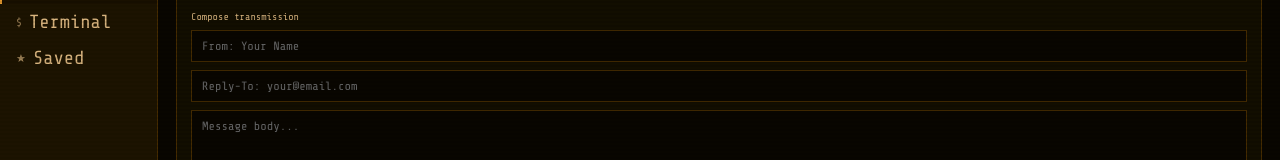
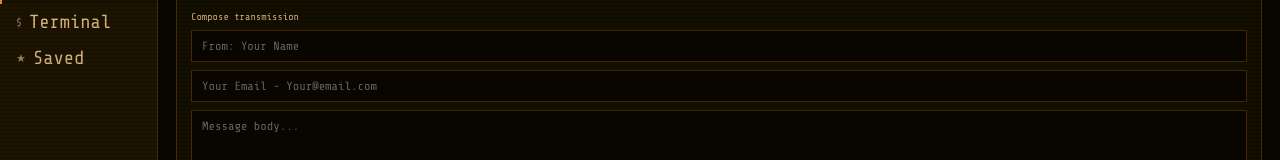
Before and after one commit to Sohail700/retro_portfolio, a React (Vite) app: page / in a window 1280 px wide. Both pictures are taken after a click on the button "Hire Me". Shown: the part 319-479 px from the top of the page. Built offline with nearby package versions, Linux system fonts and the light colour scheme.

Commit message:
Update email input placeholder text

```diff
--- a/src/App.jsx
+++ b/src/App.jsx
@@ -1928,7 +1928,7 @@ function ContactView({ toast, isMobile }) {
           />
           <input
             style={inp}
-            placeholder="Reply-To: your@email.com"
+            placeholder="Your Email - Your@email.com"
             value={email}
             onChange={(e) => setEmail(e.target.value)}
           />
```
